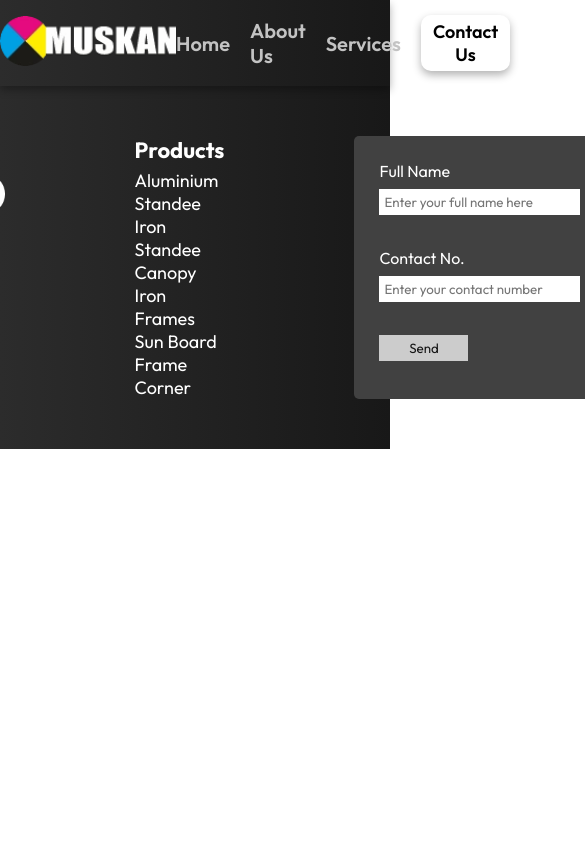
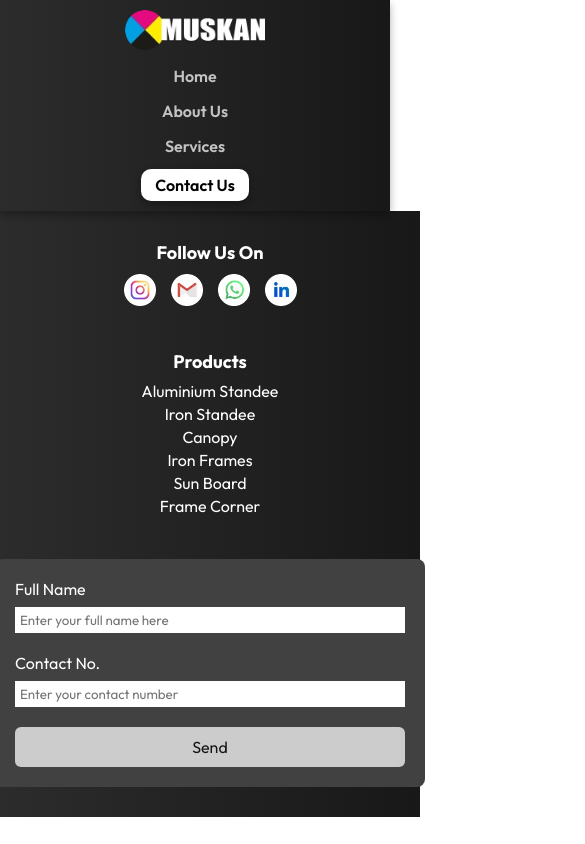
Before and after one commit to ravi2003prajapat/muskan-advertising, a React (Vite) app: page /contact in a window 390 px wide. Shown: the whole page, 585 px wide, since content can reach past the window. Built offline with nearby package versions, Linux system fonts and the light colour scheme.

Commit message:
add send-details API for Vercel

```diff
--- a/src/components/Footer.module.css
+++ b/src/components/Footer.module.css
@@ -133,3 +133,56 @@
   background-color: #888 !important; /* Greyed out */
   cursor: not-allowed;
 }
+
+
+@media (max-width: 450px) {
+  .footer {
+    flex-direction: column;
+    align-items: center;
+    gap: 40px;
+    padding: 30px 15px;
+  }
+
+  .left .top h1,
+  .center h1 {
+    font-size: 18px;
+    text-align: center;
+  }
+
+  .left .icon {
+    justify-content: center;
+    gap: 15px;
+  }
+
+  .left .icon img {
+    height: 32px;
+  }
+
+  .center {
+    text-align: center;
+  }
+
+  .center p {
+    font-size: 16px;
+    margin: 3px 0;
+  }
+
+  .right {
+    width: 100%;
+    max-width: 100%;
+    padding: 20px;
+    border-radius: 8px;
+  }
+
+  .fullname,
+  .contactno {
+    max-width: 100%;
+  }
+
+  .send {
+    width: 100%;
+    font-size: 16px;
+    padding: 10px;
+    border-radius: 6px;
+  }
+}
--- a/src/components/Home.module.css
+++ b/src/components/Home.module.css
@@ -211,3 +211,93 @@
   height: 25px;
   background-color: #181818;
 }
+
+
+
+@media (max-width: 450px) {
+  .homemain {
+    flex-direction: column;
+    padding: 30px 20px;
+    text-align: center;
+  }
+  .left h1 {
+    font-size: 32px;
+  }
+  .left h2 {
+    font-size: 22px;
+  }
+  .left p {
+    width: 100%;
+    font-size: 14px;
+  }
+  .right img {
+    width: 90%;
+    height: auto;
+    margin-top: 15px;
+  }
+
+  .videos .videobox {
+    width: 100%;
+    height: 200px;
+  }
+
+  .services h1 {
+    font-size: 18px;
+  }
+  .cardsWrapper {
+    width: 100%;
+  }
+  .servicecard {
+    width: 250px;
+    font-size: 18px;
+    height: 70px;
+  }
+
+  .index {
+    width: 100%;
+    padding: 30px 15px;
+    gap: 40px;
+  }
+  .index .section1 {
+    flex-direction: column;
+    gap: 20px;
+    text-align: center;
+  }
+  .section1 img {
+    height: 150px;
+  }
+  .section1 .content h1 {
+    font-size: 26px;
+  }
+  .section1 .content p {
+    width: 100%;
+    font-size: 14px;
+  }
+  .section1 .content button {
+    font-size: 16px;
+    padding: 6px 14px;
+  }
+
+  .indexline {
+    width: 100%;
+  }
+
+  .clients {
+    flex-direction: column;
+    gap: 20px;
+    padding: 30px 10px;
+    text-align: center;
+  }
+  .clientnumber h1,
+  .yearnumber h1 {
+    font-size: 36px;
+  }
+  .verticalline {
+    display: none; /* hide vertical line in mobile */
+  }
+
+  .line1,
+  .line2 {
+    height: 15px;
+  }
+}
--- a/src/components/Navbar.module.css
+++ b/src/components/Navbar.module.css
@@ -52,3 +52,36 @@ li button a{
   color: black;
   text-decoration: none;
 }
+
+
+
+@media (max-width: 450px) {
+  .navbar {
+    flex-direction: column;
+    justify-content: center;
+    align-items: center;
+    padding: 10px 0;
+  }
+
+  .logo img {
+    height: 40px;
+    margin-bottom: 10px;
+  }
+
+  .right ul {
+    flex-direction: column;
+    gap: 12px;
+    font-size: 18px;
+    padding: 0;
+  }
+
+  .underline {
+    font-size: 16px;
+  }
+
+  li button {
+    font-size: 16px;
+    padding: 6px 14px;
+    width: 100%; /* button stretches nicely */
+  }
+}
```
